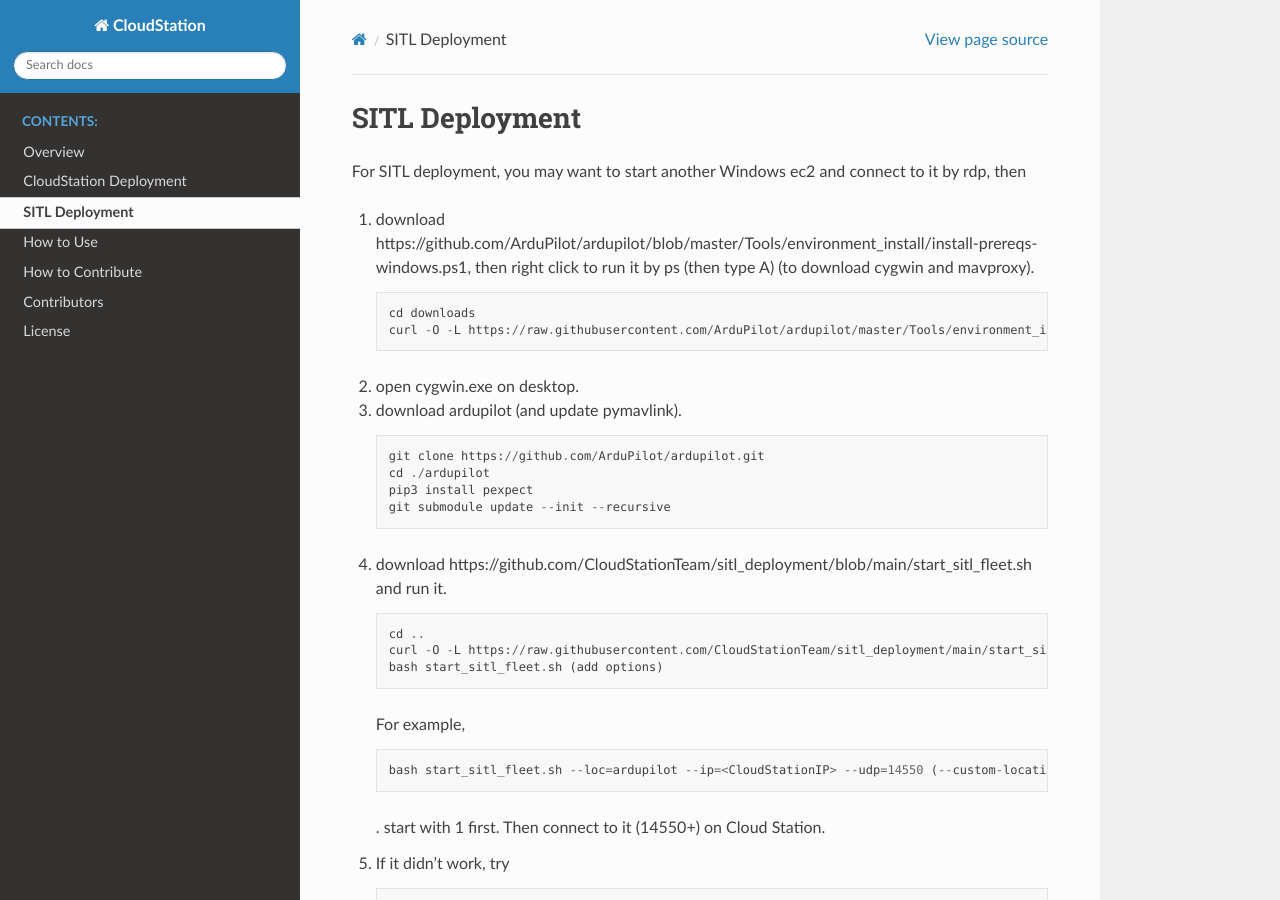
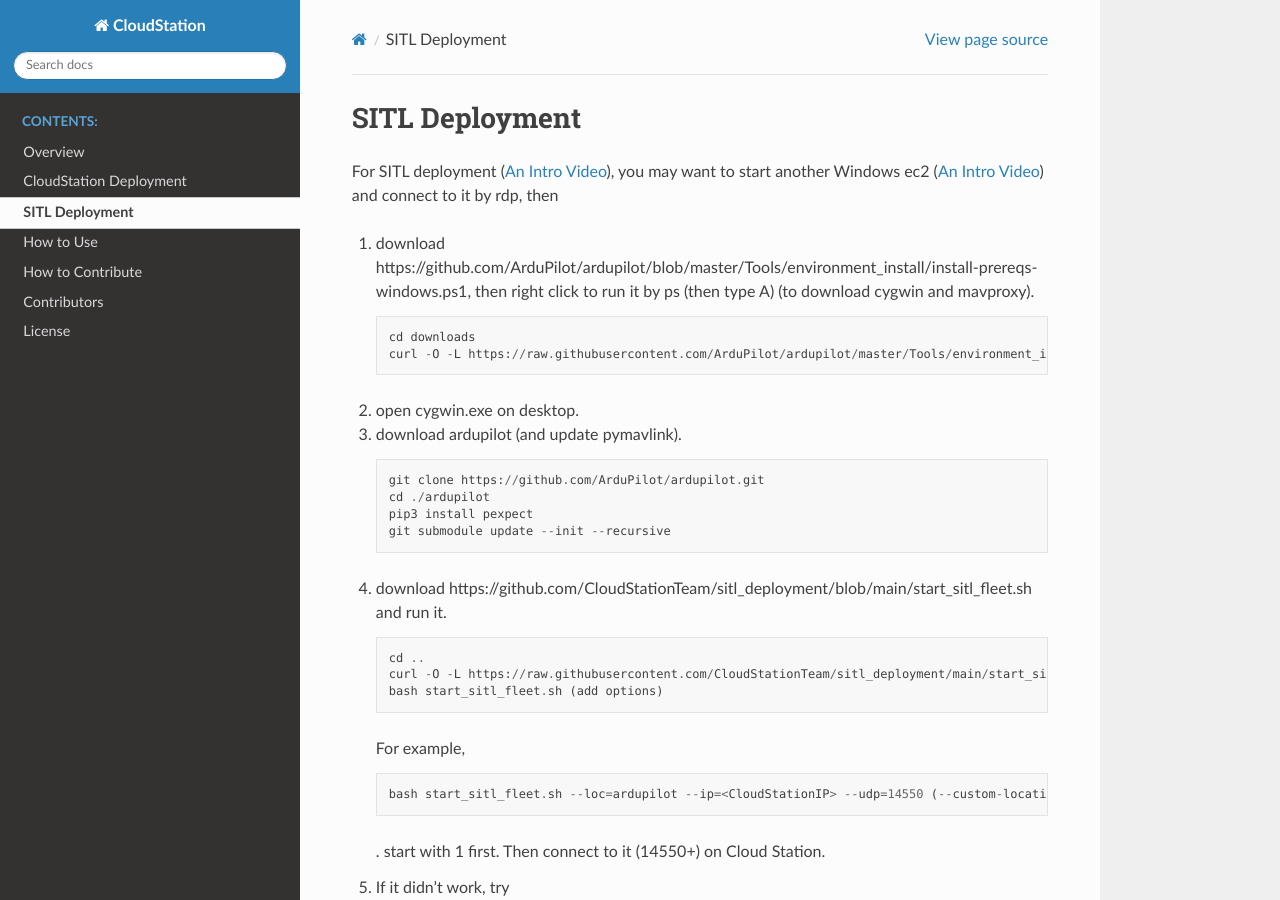
Before and after one commit to CloudStationTeam/docs, a Sphinx documentation site: the page built from source/sitl.md, in a window 1280 px wide and 900 px high. Built offline with Sphinx 7.4.7 and the Read the Docs theme 2.0.0, drawn with Linux system fonts in a browser that asks for light colours.

Commit message:
Update sitl.md

````diff
--- a/source/sitl.md
+++ b/source/sitl.md
@@ -1,5 +1,5 @@
 # SITL Deployment
-For SITL deployment, you may want to start another Windows ec2 and connect to it by rdp, then
+For SITL deployment ([An Intro Video](https://youtu.be/KfAOsSYtokA)), you may want to start another Windows ec2 ([An Intro Video](https://youtu.be/L0LnWJfgDeM)) and connect to it by rdp, then
 1. download https://github.com/ArduPilot/ardupilot/blob/master/Tools/environment_install/install-prereqs-windows.ps1, then right click to run it by ps (then type A) (to download cygwin and mavproxy).
 
     ```
````
